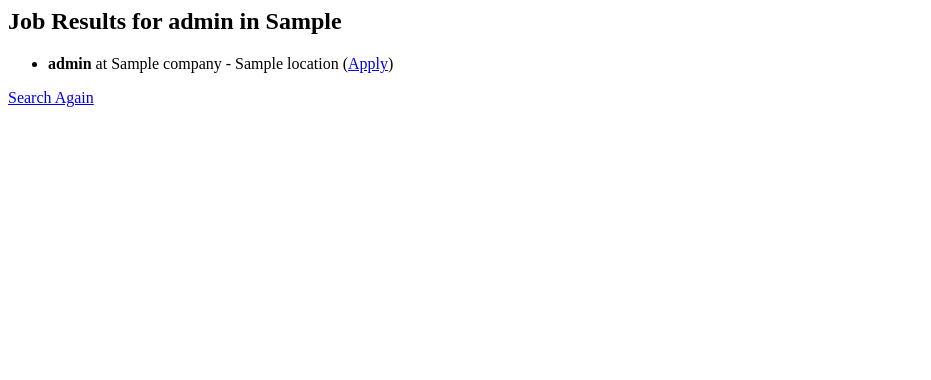
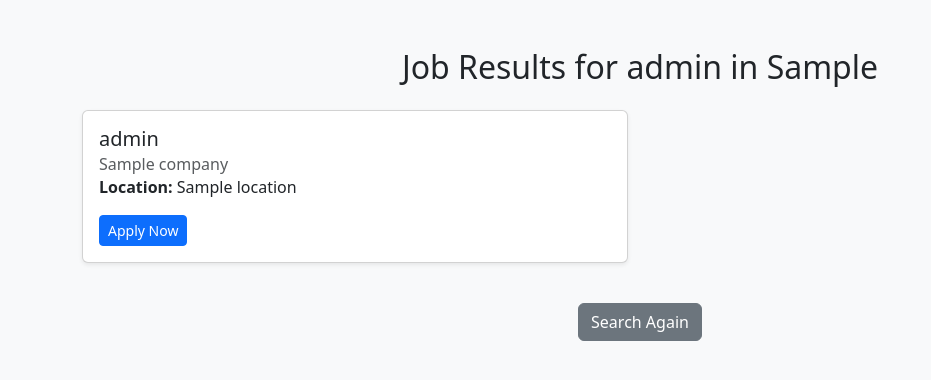
Before and after one commit to abhaydevaki/Job-Listings-Scraper-Website, a Flask app: template templates/results.html in a window 1280 px wide. Shown: the top 380 px of the page, without its empty margins (0-931 px from the left). Run offline with Flask 3, Linux system fonts and the light colour scheme; the template is opened without the code that fills it: most values are stand-ins (such as "Sample title", 1, 10 or a date in 2020).

Commit message:
Improved website appearance.

```diff
--- a/templates/results.html
+++ b/templates/results.html
@@ -1,16 +1,39 @@
-<h2>Job Results for {{ job_role }} in {{ job_location }}</h2>
+<!DOCTYPE html>
+<html lang="en">
+<head>
+    <meta charset="UTF-8">
+    <meta name="viewport" content="width=device-width, initial-scale=1.0">
+    <title>Job Results</title>
+    <link href="https://cdn.jsdelivr.net/npm/bootstrap@5.3.0/dist/css/bootstrap.min.css" rel="stylesheet">
+</head>
+<body class="bg-light">
 
-{% if job_results %}
-    <ul>
-        {% for job in job_results %}
-            <li>
-                <strong>{{ job['role'] }}</strong> at {{ job['company'] }} - {{ job['location'] }}
-                (<a href="{{ job['link'] }}" target="_blank">Apply</a>)
-            </li>
-        {% endfor %}
-    </ul>
-{% else %}
-    <p>No job listings found.</p>
-{% endif %}
+    <div class="container mt-5">
+        <h2 class="text-center mb-4">Job Results for {{ job_role }} in {{ job_location }}</h2>
 
-<a href="{{ url_for('search') }}">Search Again</a>
+        {% if job_results %}
+            <div class="row">
+                {% for job in job_results %}
+                    <div class="col-md-6">
+                        <div class="card mb-3 shadow-sm">
+                            <div class="card-body">
+                                <h5 class="card-title">{{ job['role'] }}</h5>
+                                <h6 class="card-subtitle text-muted">{{ job['company'] }}</h6>
+                                <p class="card-text"><strong>Location:</strong> {{ job['location'] }}</p>
+                                <a href="{{ job['link'] }}" class="btn btn-primary btn-sm" target="_blank">Apply Now</a>
+                            </div>
+                        </div>
+                    </div>
+                {% endfor %}
+            </div>
+        {% else %}
+            <div class="alert alert-warning text-center">No jobs found. Try a different search.</div>
+        {% endif %}
+
+        <div class="text-center mt-4">
+            <a href="{{ url_for('search') }}" class="btn btn-secondary">Search Again</a>
+        </div>
+    </div>
+
+</body>
+</html>
```
